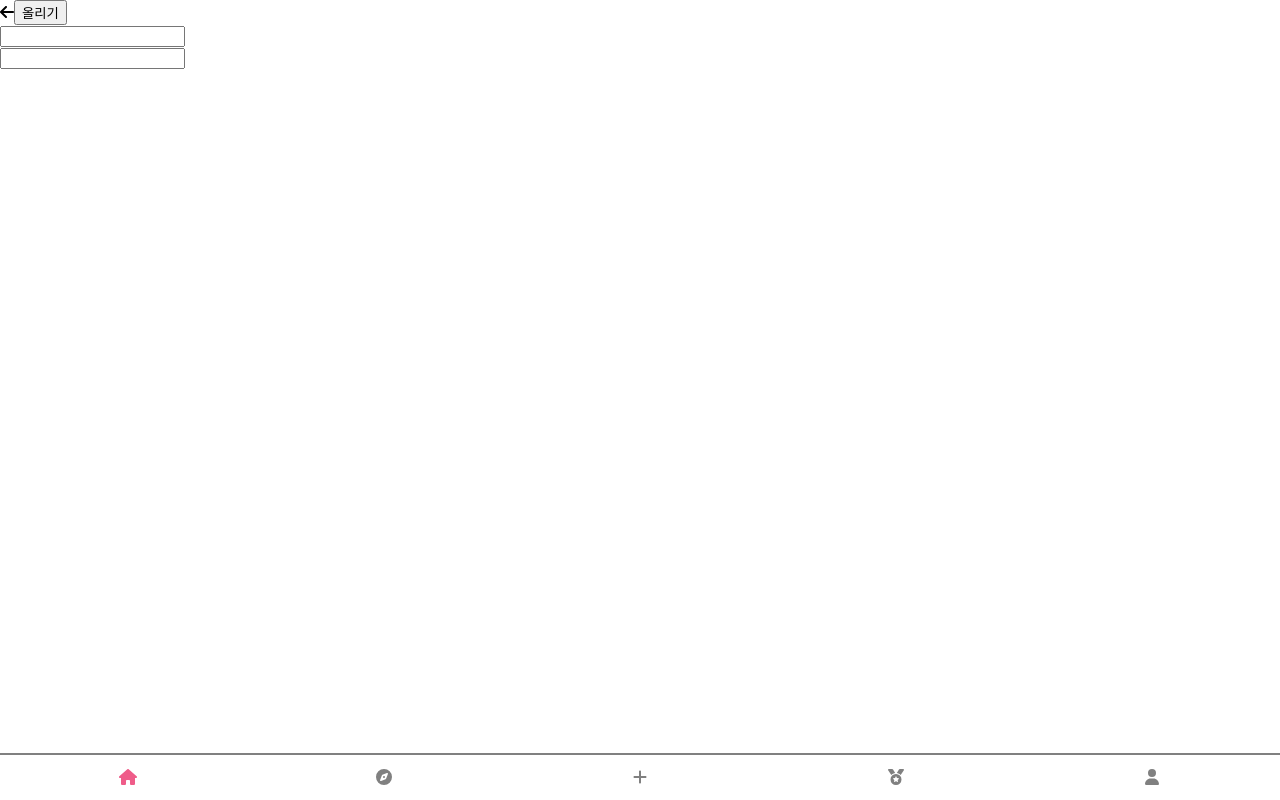
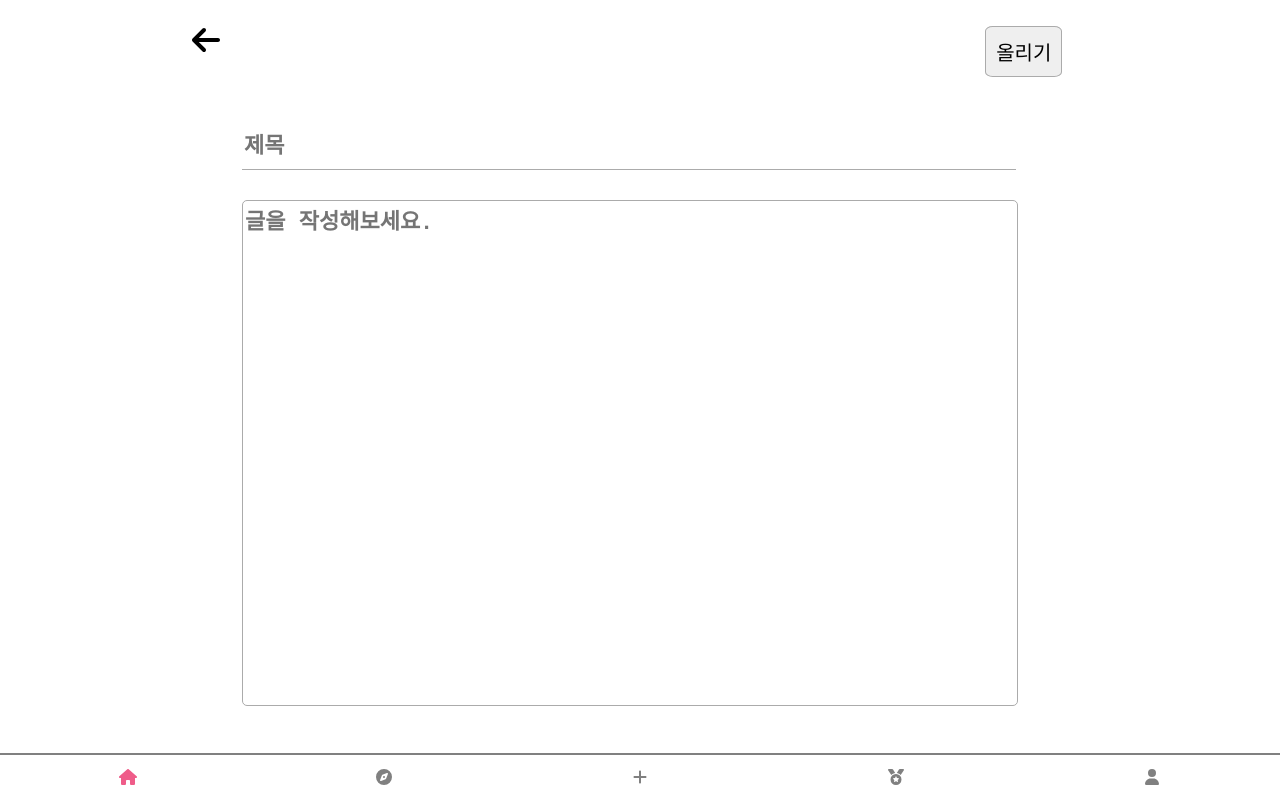
Before and after one commit to TEAM-Hanta/Hanta, a React (Create React App) app in the folder front/: page /write in a window 1280 px wide. Built offline with nearby package versions, Linux system fonts and the light colour scheme.

Commit message:
도현이 네번째 버전

```diff
--- /dev/null
+++ b/front/src/css/write.css
@@ -0,0 +1,51 @@
+.Mains {
+    display: grid;
+    grid-template-columns: 19% 62% 19%;
+}
+
+#Mains-left { border-right: solid 1px #aabbaa; }
+#Mains-right { border-left: solid 1px #aabbaa; }
+
+.Write {
+    padding: 20px;
+    padding-right: 15% ;
+    padding-left: 15%;
+}
+
+.Write div {
+    margin-top: 30px;
+    margin-left: 50px;
+}
+
+#title_txt {
+    width: 91%;
+    padding-bottom: 10px;
+    border: none;
+    font-size: 22px;
+    border-bottom: solid 1px #ababab;
+    font-weight: bold;
+}
+
+#title_txt:focus { outline : none; }
+
+#content_txt {
+    width: 91%;
+    resize: none;
+    border: solid 1px #ababab;
+    height: 500px;
+    font-size: 22px;
+    font-weight: bold;
+    border-radius: 5px;
+}
+
+#content_txt:focus { outline : none; }
+
+.button {
+    float: right;
+    font-size: 20px;
+    margin-right: 20%;
+    margin-top: 5px;
+    border: solid 1px #ababab;
+    border-radius: 10%;
+    padding: 10px;
+}
--- a/front/src/pages/write.jsx
+++ b/front/src/pages/write.jsx
@@ -1,21 +1,40 @@
-import React from "react";
 import { FontAwesomeIcon } from "@fortawesome/react-fontawesome";
-import "../FontAwesome";
+import React, { Component } from 'react';
+import "../css/write.css"
 
-function Write() {
+class Write extends Component {
+  constructor(props) {
+    super(props)
+  }
+
+  render() {
+
     return (
         <>
-            <div className="ct">
-                <FontAwesomeIcon icon="arrow-left" />
-                <button>올리기</button>
-                <form>
-                    <input type="text" />
-                    <br />
-                    <input />
-                </form>
+        <div style={{paddingLeft:"15%"}}>
+        <h1><FontAwesomeIcon icon="arrow-left"/>
+        <button className="button">올리기</button>
+        </h1>
+        </div>
+
+
+
+
+        <div className='Write'>
+            <div>
+        <input type='text' id='title_txt' placeholder='제목'/>
             </div>
+
+            <div>
+        <textarea id='content_txt' placeholder='글을 작성해보세요.'></textarea>
+            </div>
+        </div>
+
+
+
         </>
-    );
+    )
+  }
 }
 
 export default Write;
```
